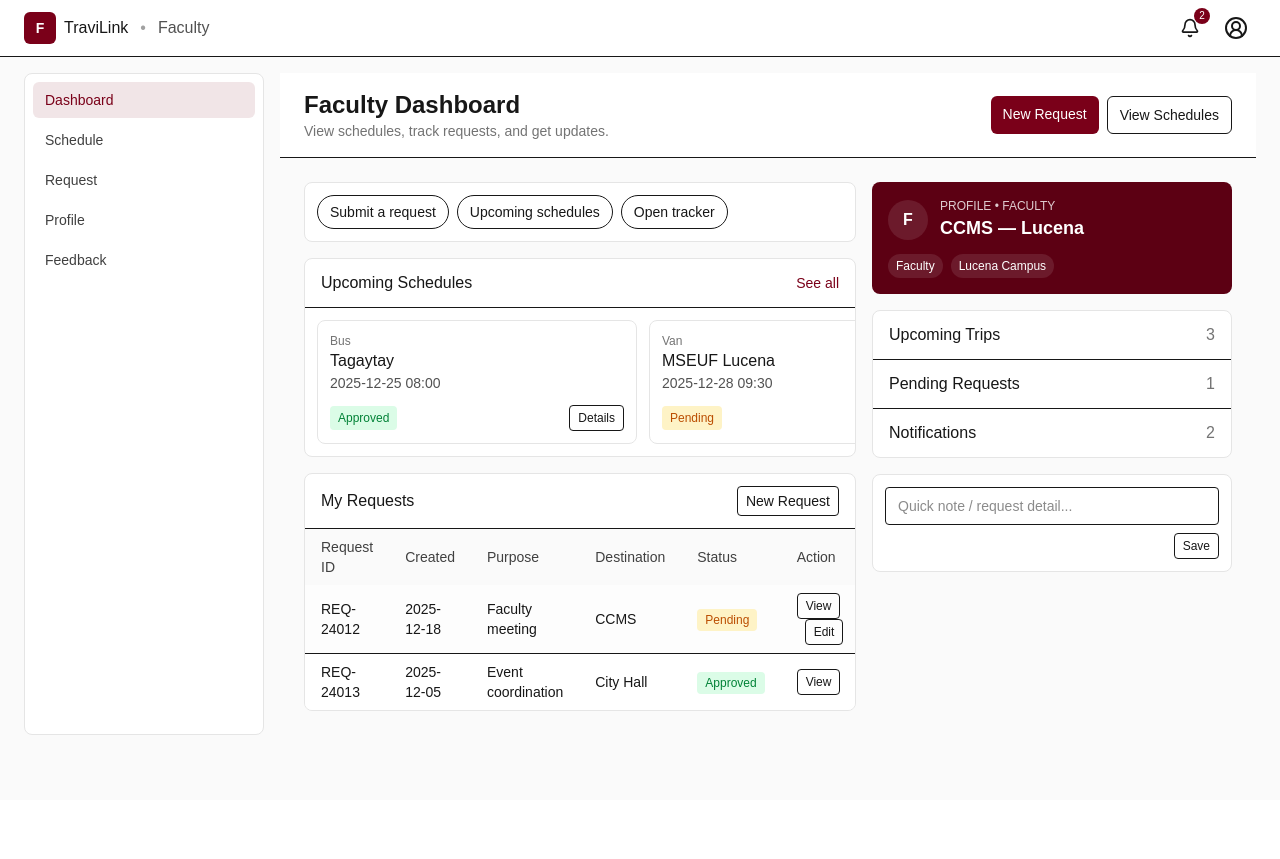
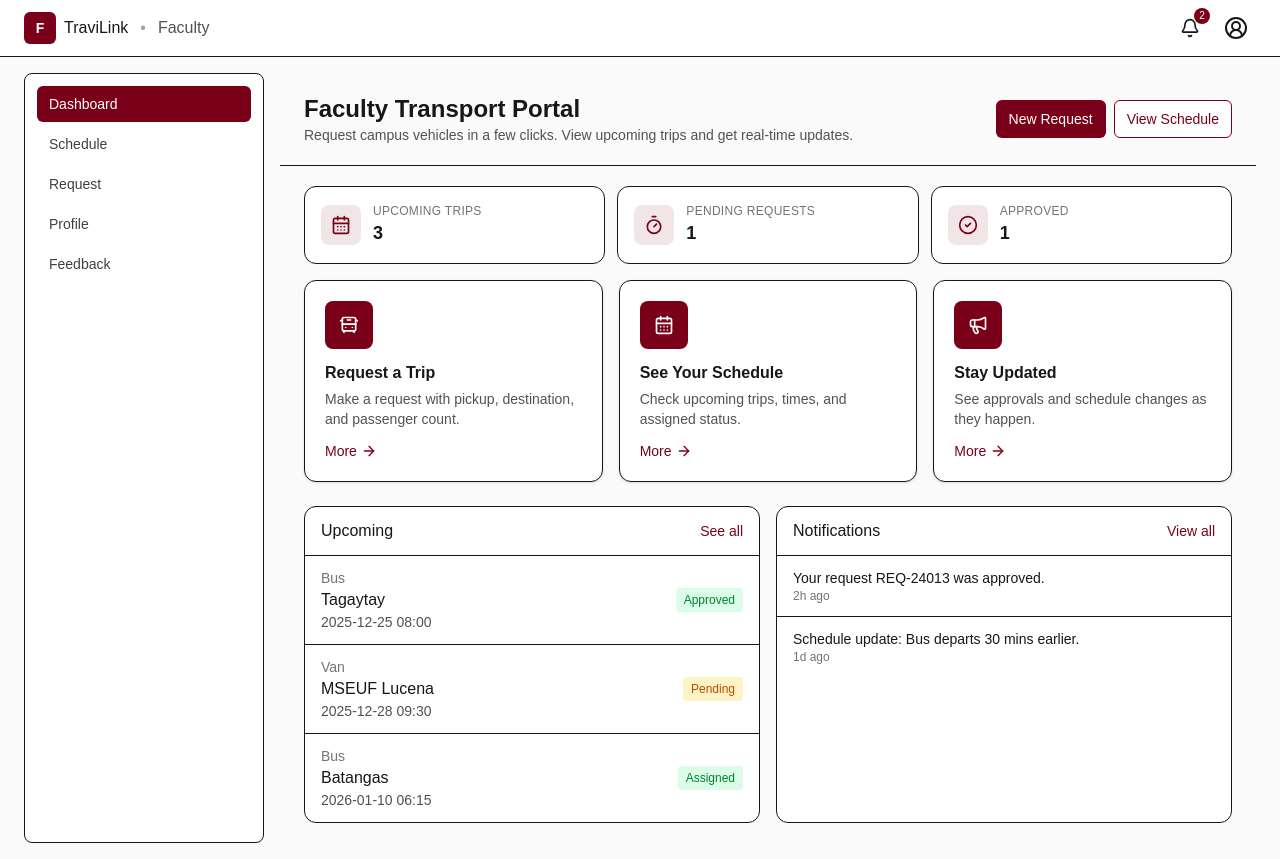
Before and after one commit to httplouis/TraviLink, a Next.js app: page /faculty in a window 1280 px wide. Before the commit the page ends 800 px from the top, so only its background shows below. Built offline with nearby package versions, Linux system fonts and the light colour scheme.

Commit message:
ui(faculty): fixed sidebar + unified maroon/white interactions

```diff
--- a/src/app/faculty/feedback/page.tsx
+++ b/src/app/faculty/feedback/page.tsx
@@ -228,7 +228,7 @@ export default function FacultyFeedbackPage() {
           {/* RIGHT: Tips */}
           <aside className="space-y-4">
             <section className="rounded-lg bg-[#5c0013] text-white p-4">
-              <div className="text-lg font-semibold">We’re listening 👂</div>
+              <div className="text-lg font-semibold">We’re listening </div>
               <p className="mt-1 text-sm opacity-90">
                 Your feedback helps improve scheduling, notifications, and trip coordination.
               </p>
--- a/src/app/faculty/layout.tsx
+++ b/src/app/faculty/layout.tsx
@@ -1,10 +1,15 @@
 "use client";
+
 import Link from "next/link";
 import { Bell, CircleUserRound } from "lucide-react";
 import { Page } from "@/components/common/Page";
 import FacultyNav from "@/components/faculty/Nav";
 
-export default function FacultyLayout({ children }: { children: React.ReactNode }) {
+export default function FacultyLayout({
+  children,
+}: {
+  children: React.ReactNode;
+}) {
   return (
     <Page>
       {/* Top bar */}
@@ -12,27 +17,39 @@ export default function FacultyLayout({ children }: { children: React.ReactNode
         <div className="mx-auto max-w-[1400px] px-4 md:px-6 h-14 flex items-center justify-between">
           <div className="flex items-center gap-3">
             <Link href="/" className="inline-flex items-center gap-2">
-              <span className="grid h-8 w-8 place-items-center rounded-md bg-[#7a0019] text-white text-sm font-semibold">F</span>
+              <span className="grid h-8 w-8 place-items-center rounded-md bg-[#7a0019] text-white text-sm font-semibold">
+                F
+              </span>
               <span className="font-medium">TraviLink</span>
             </Link>
             <span className="text-neutral-400">•</span>
             <span className="text-neutral-600">Faculty</span>
           </div>
           <div className="flex items-center gap-2">
-            <Link href="/faculty/notifications" className="relative rounded-full p-2 hover:bg-neutral-100" aria-label="Notifications">
+            <Link
+              href="/faculty/notifications"
+              className="relative rounded-full p-2 hover:bg-neutral-100"
+              aria-label="Notifications"
+            >
               <Bell className="h-5 w-5" />
-              <span className="absolute -top-0.5 -right-0.5 h-4 min-w-4 rounded-full bg-[#7a0019] text-white text-[10px] leading-4 text-center px-[3px]">2</span>
+              <span className="absolute -top-0.5 -right-0.5 h-4 min-w-4 rounded-full bg-[#7a0019] text-white text-[10px] leading-4 text-center px-[3px]">
+                2
+              </span>
             </Link>
-            <Link href="/faculty/profile" className="rounded-full p-2 hover:bg-neutral-100" aria-label="Profile">
+            <Link
+              href="/faculty/profile"
+              className="rounded-full p-2 hover:bg-neutral-100"
+              aria-label="Profile"
+            >
               <CircleUserRound className="h-6 w-6" />
             </Link>
           </div>
         </div>
       </header>
 
-      {/* Shell: 1 col on mobile, 2 cols from lg (sidebar + content) */}
+      {/* Shell */}
       <div className="mx-auto max-w-[1400px] px-4 md:px-6 py-4 grid grid-cols-1 lg:grid-cols-[240px_1fr] gap-4">
-        <aside className="bg-white border border-neutral-200 rounded-lg">
+        <aside className="bg-white border rounded-lg p-3">
           <FacultyNav />
         </aside>
         <main className="min-w-0">{children}</main>
--- a/src/app/faculty/page.tsx
+++ b/src/app/faculty/page.tsx
@@ -1,8 +1,24 @@
 "use client";
+
 import Link from "next/link";
+import {
+  ArrowRight,
+  BusFront,
+  CalendarDays,
+  Megaphone,
+  Timer,
+  CheckCircle2,
+} from "lucide-react";
 import { PageHeader, PageBody } from "@/components/common/Page";
 
+/* --------------------------- demo data (static) --------------------------- */
 type Status = "Pending" | "Approved" | "Assigned" | "Rejected";
+
+const METRICS = {
+  upcoming: 3,
+  pending: 1,
+  approved: 1,
+};
 
 const UPCOMING = [
   { id: "1", date: "2025-12-25 08:00", location: "Tagaytay", vehicle: "Bus", status: "Approved" as Status },
@@ -10,9 +26,9 @@ const UPCOMING = [
   { id: "3", date: "2026-01-10 06:15", location: "Batangas", vehicle: "Bus", status: "Assigned" as Status },
 ];
 
-const REQUESTS = [
-  { id: "REQ-24012", created: "2025-12-18", purpose: "Faculty meeting", dest: "CCMS", status: "Pending" as Status },
-  { id: "REQ-24013", created: "2025-12-05", purpose: "Event coordination", dest: "City Hall", status: "Approved" as Status },
+const NOTIFS = [
+  { id: "n1", text: "Your request REQ-24013 was approved.", time: "2h ago" },
+  { id: "n2", text: "Schedule update: Bus departs 30 mins earlier.", time: "1d ago" },
 ];
 
 const tone = (s: Status) =>
@@ -22,143 +38,170 @@ const tone = (s: Status) =>
     ? "bg-amber-100 text-amber-700"
     : "bg-neutral-100 text-neutral-700";
 
+/* ------------------------------ UI Elements ------------------------------ */
+
+function MetricCard({
+  icon,
+  label,
+  value,
+}: {
+  icon: React.ReactNode;
+  label: string;
+  value: number | string;
+}) {
+  return (
+    <div className="rounded-xl border bg-white p-4">
+      <div className="flex items-center gap-3">
+        <div className="grid h-10 w-10 place-items-center rounded-lg bg-[#7a0019]/10 text-[#7a0019]">
+          {icon}
+        </div>
+        <div>
+          <div className="text-xs uppercase tracking-wide text-neutral-500">
+            {label}
+          </div>
+          <div className="text-lg font-semibold">{value}</div>
+        </div>
+      </div>
+    </div>
+  );
+}
+
+function ActionCard({
+  icon,
+  title,
+  desc,
+  href,
+}: {
+  icon: React.ReactNode;
+  title: string;
+  desc: string;
+  href: string;
+}) {
+  return (
+    <Link
+      href={href}
+      className="group relative block rounded-xl border bg-white p-5 shadow-sm transition hover:border-[#7a0019] hover:shadow-md overflow-hidden"
+    >
+      {/* top accent line (clips correctly with overflow-hidden) */}
+      <span className="pointer-events-none absolute inset-x-0 top-0 h-[3px] origin-left scale-x-0 bg-[#7a0019] transition-transform duration-300 group-hover:scale-x-100" />
+      <div className="mb-3 grid h-12 w-12 place-items-center rounded-lg bg-[#7a0019]">
+        <div className="text-white">{icon}</div>
+      </div>
+      <div className="font-semibold">{title}</div>
+      <p className="mt-1 text-sm text-neutral-600">{desc}</p>
+      <div className="mt-3 flex items-center gap-1 text-[#7a0019]">
+        <span className="text-sm">More</span>
+        <ArrowRight className="h-4 w-4 transition-transform duration-200 group-hover:translate-x-1" />
+      </div>
+    </Link>
+  );
+}
+
+/* --------------------------------- Page --------------------------------- */
+
 export default function FacultyDashboard() {
   return (
     <>
       <PageHeader
-        title="Faculty Dashboard"
-        description="View schedules, track requests, and get updates."
+        title="Faculty Transport Portal"
+        description="Request campus vehicles in a few clicks. View upcoming trips and get real-time updates."
         actions={
-          <div className="flex flex-wrap gap-2">
-            <Link href="/faculty/request" className="rounded-md bg-[#7a0019] text-white px-3 py-2 text-sm">New Request</Link>
-            <Link href="/faculty/schedule" className="rounded-md border px-3 py-2 text-sm hover:bg-neutral-50">View Schedules</Link>
+          <div className="flex gap-2">
+            <Link href="/faculty/request" className="btn btn-primary">
+              New Request
+            </Link>
+            <Link href="/faculty/schedule" className="btn btn-outline">
+              View Schedule
+            </Link>
           </div>
         }
       />
 
       <PageBody>
-        {/* 1 col on mobile, 2 cols (content + right rail) from lg */}
-        <div className="grid grid-cols-1 lg:grid-cols-[1fr_360px] gap-4">
-          {/* LEFT */}
-          <div className="space-y-4 min-w-0">
-            {/* Quick actions */}
-            <div className="rounded-lg border border-neutral-200 bg-white p-3">
-              <div className="flex flex-wrap gap-2">
-                <Link href="/faculty/request" className="rounded-full border px-3 py-1.5 text-sm hover:bg-neutral-50">Submit a request</Link>
-                <Link href="/faculty/schedule" className="rounded-full border px-3 py-1.5 text-sm hover:bg-neutral-50">Upcoming schedules</Link>
-                <button className="rounded-full border px-3 py-1.5 text-sm hover:bg-neutral-50" onClick={() => alert("Open tracker (coming soon)")}>
-                  Open tracker
-                </button>
-              </div>
+        {/* metrics */}
+        <div className="grid grid-cols-1 sm:grid-cols-2 lg:grid-cols-3 gap-3">
+          <MetricCard
+            icon={<CalendarDays className="h-5 w-5" />}
+            label="Upcoming Trips"
+            value={METRICS.upcoming}
+          />
+          <MetricCard
+            icon={<Timer className="h-5 w-5" />}
+            label="Pending Requests"
+            value={METRICS.pending}
+          />
+          <MetricCard
+            icon={<CheckCircle2 className="h-5 w-5" />}
+            label="Approved"
+            value={METRICS.approved}
+          />
         </div>
 
-            {/* Upcoming schedules — horizontal scroll on small screens */}
-            <section className="rounded-lg border border-neutral-200 bg-white">
-              <div className="border-b px-4 py-3 flex items-center justify-between">
-                <h2 className="font-medium">Upcoming Schedules</h2>
-                <Link href="/faculty/schedule" className="text-sm text-[#7a0019] hover:underline">See all</Link>
+        {/* action cards */}
+        <div className="mt-4 grid grid-cols-1 md:grid-cols-2 xl:grid-cols-3 gap-4">
+          <ActionCard
+            icon={<BusFront className="h-5 w-5" />}
+            title="Request a Trip"
+            desc="Make a request with pickup, destination, and passenger count."
+            href="/faculty/request"
+          />
+          <ActionCard
+            icon={<CalendarDays className="h-5 w-5" />}
+            title="See Your Schedule"
+            desc="Check upcoming trips, times, and assigned status."
+            href="/faculty/schedule"
+          />
+          <ActionCard
+            icon={<Megaphone className="h-5 w-5" />}
+            title="Stay Updated"
+            desc="See approvals and schedule changes as they happen."
+            href="/faculty/notifications"
+          />
         </div>
 
-              <div className="p-3 overflow-x-auto">
-                <div className="flex gap-3 min-w-max">
+        {/* two-column: upcoming + notifications */}
+        <div className="mt-6 grid grid-cols-1 xl:grid-cols-2 gap-4">
+          {/* upcoming list */}
+          <section className="rounded-xl border bg-white">
+            <div className="border-b px-4 py-3 flex items-center justify-between">
+              <h2 className="font-medium">Upcoming</h2>
+              <Link href="/faculty/schedule" className="text-sm text-[#7a0019]">
+                See all
+              </Link>
+            </div>
+            <div className="divide-y">
               {UPCOMING.map((s) => (
-                    <article key={s.id} className="w-72 sm:w-80 shrink-0 rounded-lg border border-neutral-200 bg-white p-3 hover:shadow-sm transition">
-                      <div className="text-xs text-neutral-500">{s.vehicle}</div>
-                      <div className="font-medium break-words">{s.location}</div>
+                <div key={s.id} className="px-4 py-3 flex items-center justify-between">
+                  <div>
+                    <div className="text-sm text-neutral-500">{s.vehicle}</div>
+                    <div className="font-medium">{s.location}</div>
                     <div className="text-sm text-neutral-600">{s.date}</div>
-                      <div className="mt-3 flex items-center justify-between">
-                        <span className={`text-xs px-2 py-1 rounded ${tone(s.status)}`}>{s.status}</span>
-                        <Link href="/faculty/schedule" className="text-xs border rounded px-2 py-1 hover:bg-neutral-50">Details</Link>
                   </div>
-                    </article>
+                  <span className={`text-xs px-2 py-1 rounded ${tone(s.status)}`}>
+                    {s.status}
+                  </span>
+                </div>
               ))}
-                </div>
             </div>
           </section>
 
-            {/* My Requests — read-only */}
-            <section className="rounded-lg border border-neutral-200 bg-white overflow-hidden">
+          {/* notifications */}
+          <section className="rounded-xl border bg-white">
             <div className="border-b px-4 py-3 flex items-center justify-between">
-                <h2 className="font-medium">My Requests</h2>
-                <Link href="/faculty/request" className="text-sm rounded border px-2 py-1 hover:bg-neutral-50">New Request</Link>
+              <h2 className="font-medium">Notifications</h2>
+              <Link href="/faculty/notifications" className="text-sm text-[#7a0019]">
+                View all
+              </Link>
             </div>
-
-              <div className="overflow-x-auto">
-                <table className="min-w-full text-sm">
-                  <thead className="bg-neutral-50 text-neutral-700">
-                    <tr>
-                      <th className="text-left font-medium px-4 py-2">Request ID</th>
-                      <th className="text-left font-medium px-4 py-2">Created</th>
-                      <th className="text-left font-medium px-4 py-2">Purpose</th>
-                      <th className="text-left font-medium px-4 py-2">Destination</th>
-                      <th className="text-left font-medium px-4 py-2">Status</th>
-                      <th className="text-left font-medium px-4 py-2">Action</th>
-                    </tr>
-                  </thead>
-                  <tbody className="divide-y">
-                    {REQUESTS.map((r, i) => (
-                      <tr key={r.id} className={i % 2 ? "bg-white" : "bg-neutral-50/40"}>
-                        <td className="px-4 py-2">{r.id}</td>
-                        <td className="px-4 py-2">{r.created}</td>
-                        <td className="px-4 py-2">{r.purpose}</td>
-                        <td className="px-4 py-2">{r.dest}</td>
-                        <td className="px-4 py-2">
-                          <span className={`text-xs px-2 py-1 rounded ${tone(r.status)}`}>{r.status}</span>
-                        </td>
-                        <td className="px-4 py-2">
-                          <button className="text-xs border rounded px-2 py-1 hover:bg-neutral-50">View</button>
-                          {r.status === "Pending" && (
-                            <button className="ml-2 text-xs border rounded px-2 py-1 hover:bg-neutral-50">Edit</button>
-                          )}
-                        </td>
-                      </tr>
+            <div className="divide-y">
+              {NOTIFS.map((n) => (
+                <div key={n.id} className="px-4 py-3">
+                  <div className="text-sm">{n.text}</div>
+                  <div className="text-xs text-neutral-500">{n.time}</div>
+                </div>
               ))}
-                  </tbody>
-                </table>
             </div>
           </section>
-          </div>
-
-          {/* RIGHT */}
-          <aside className="space-y-4 min-w-0">
-            <div className="rounded-lg bg-[#5c0013] text-white p-4">
-              <div className="flex items-center gap-3">
-                <div className="h-10 w-10 rounded-full bg-white/10 grid place-items-center font-semibold">F</div>
-                <div>
-                  <div className="text-xs uppercase opacity-80">Profile • Faculty</div>
-                  <div className="text-lg font-semibold">CCMS — Lucena</div>
-                </div>
-              </div>
-              <div className="mt-3 flex gap-2 text-xs">
-                <span className="rounded-full bg-white/10 px-2 py-1">Faculty</span>
-                <span className="rounded-full bg-white/10 px-2 py-1">Lucena Campus</span>
-              </div>
-            </div>
-
-            <div className="rounded-lg border border-neutral-200 bg-white divide-y">
-              <div className="px-4 py-3">
-                Upcoming Trips
-                <span className="float-right text-neutral-500">{UPCOMING.length}</span>
-              </div>
-              <div className="px-4 py-3">
-                Pending Requests
-                <span className="float-right text-neutral-500">
-                  {REQUESTS.filter((r) => r.status === "Pending").length}
-                </span>
-              </div>
-              <div className="px-4 py-3">
-                Notifications
-                <span className="float-right text-neutral-500">2</span>
-              </div>
-            </div>
-
-            <div className="rounded-lg border border-neutral-200 bg-white p-3">
-              <input className="w-full border rounded px-3 py-2 text-sm" placeholder="Quick note / request detail..." />
-              <div className="mt-2 text-right">
-                <button className="text-xs rounded border px-2 py-1 hover:bg-neutral-50">Save</button>
-              </div>
-            </div>
-          </aside>
         </div>
       </PageBody>
     </>
--- a/src/app/globals.css
+++ b/src/app/globals.css
@@ -26,3 +26,54 @@ body {
   color: var(--foreground);
   font-family: Arial, Helvetica, sans-serif;
 }
+
+
+
+/* Optional: subtle background & text smoothing */
+@layer base {
+  html, body {
+    @apply antialiased;
+  }
+}
+
+/* Reusable UI primitives */
+@layer components {
+  /* Buttons */
+  .btn {
+    @apply inline-flex items-center justify-center rounded-md text-sm font-medium transition-colors
+           focus:outline-none focus:ring-2 focus:ring-neutral-300
+           disabled:opacity-60 disabled:pointer-events-none px-3 py-2;
+  }
+  /* Maroon → invert on hover */
+  .btn-primary {
+    @apply bg-[#7a0019] text-white border border-transparent;
+  }
+  .btn-primary:hover {
+    @apply bg-white text-[#7a0019] border-[#7a0019];
+  }
+  /* Outline → fill on hover */
+  .btn-outline {
+    @apply bg-white text-[#7a0019] border border-[#7a0019];
+  }
+  .btn-outline:hover {
+    @apply bg-[#7a0019] text-white;
+  }
+  /* Subtle/ghost */
+  .btn-ghost {
+    @apply text-[#7a0019];
+  }
+  .btn-ghost:hover {
+    @apply bg-neutral-50;
+  }
+
+  /* Sidebar nav items */
+  .nav-item {
+    @apply flex items-center gap-2 w-full rounded-md px-3 py-2 text-sm text-neutral-700 transition-colors;
+  }
+  .nav-item:hover {
+    @apply bg-[#7a0019] text-white;
+  }
+  .nav-item-active {
+    @apply bg-[#7a0019] text-white;
+  }
+}
--- a/src/components/common/Page.tsx
+++ b/src/components/common/Page.tsx
@@ -6,19 +6,30 @@ export function Page({ children }: { children: React.ReactNode }) {
 }
 
 export function PageHeader({
-  title, description, actions,
-}: { title: string; description?: string; actions?: React.ReactNode }) {
+  title,
+  description,
+  actions,
+}: {
+  title: string;
+  description?: string;
+  actions?: React.ReactNode;
+}) {
   return (
-    <div className="sticky top-0 z-20 bg-white border-b px-4 md:px-6 py-4 flex items-center justify-between">
-      <div>
-        <h1 className="text-xl md:text-2xl font-semibold">{title}</h1>
-        {description && <p className="text-sm text-neutral-500">{description}</p>}
+    <div className="bg-transparent">
+      <div className="mx-auto max-w-[1400px] px-4 md:px-6 py-5 flex items-center justify-between">
+        <div>
+          <h1 className="text-2xl font-semibold">{title}</h1>
+          {description && (
+            <p className="text-sm text-neutral-600">{description}</p>
+          )}
+        </div>
+        {actions}
       </div>
-      {actions}
+      <div className="border-b" />
     </div>
   );
 }
 
 export function PageBody({ children }: { children: React.ReactNode }) {
-  return <div className="p-4 md:p-6">{children}</div>;
+  return <div className="mx-auto max-w-[1400px] px-4 md:px-6 py-5">{children}</div>;
 }
--- a/src/components/faculty/Nav.tsx
+++ b/src/components/faculty/Nav.tsx
@@ -1,4 +1,5 @@
 "use client";
+
 import Link from "next/link";
 import { usePathname } from "next/navigation";
 
@@ -12,24 +13,19 @@ const items = [
 
 export default function FacultyNav() {
   const pathname = usePathname();
+
   return (
-    <nav className="p-2 text-sm">
+    <nav>
       <ul className="space-y-1">
-        {items.map((i) => {
-          const active =
-            pathname === i.href ||
-            (i.href !== "/faculty" && pathname.startsWith(i.href));
+        {items.map((it) => {
+          const active = pathname === it.href;
           return (
-            <li key={i.href}>
+            <li key={it.href}>
               <Link
-                href={i.href}
-                className={`block rounded-md px-3 py-2 ${
-                  active
-                    ? "bg-[#7a0019]/10 text-[#7a0019] font-medium"
-                    : "text-neutral-700 hover:bg-neutral-50"
-                }`}
+                href={it.href}
+                className={`nav-item ${active ? "nav-item-active" : ""}`}
               >
-                {i.label}
+                {it.label}
               </Link>
             </li>
           );
```
Lines whose indentation alone changed are shown as unchanged.
